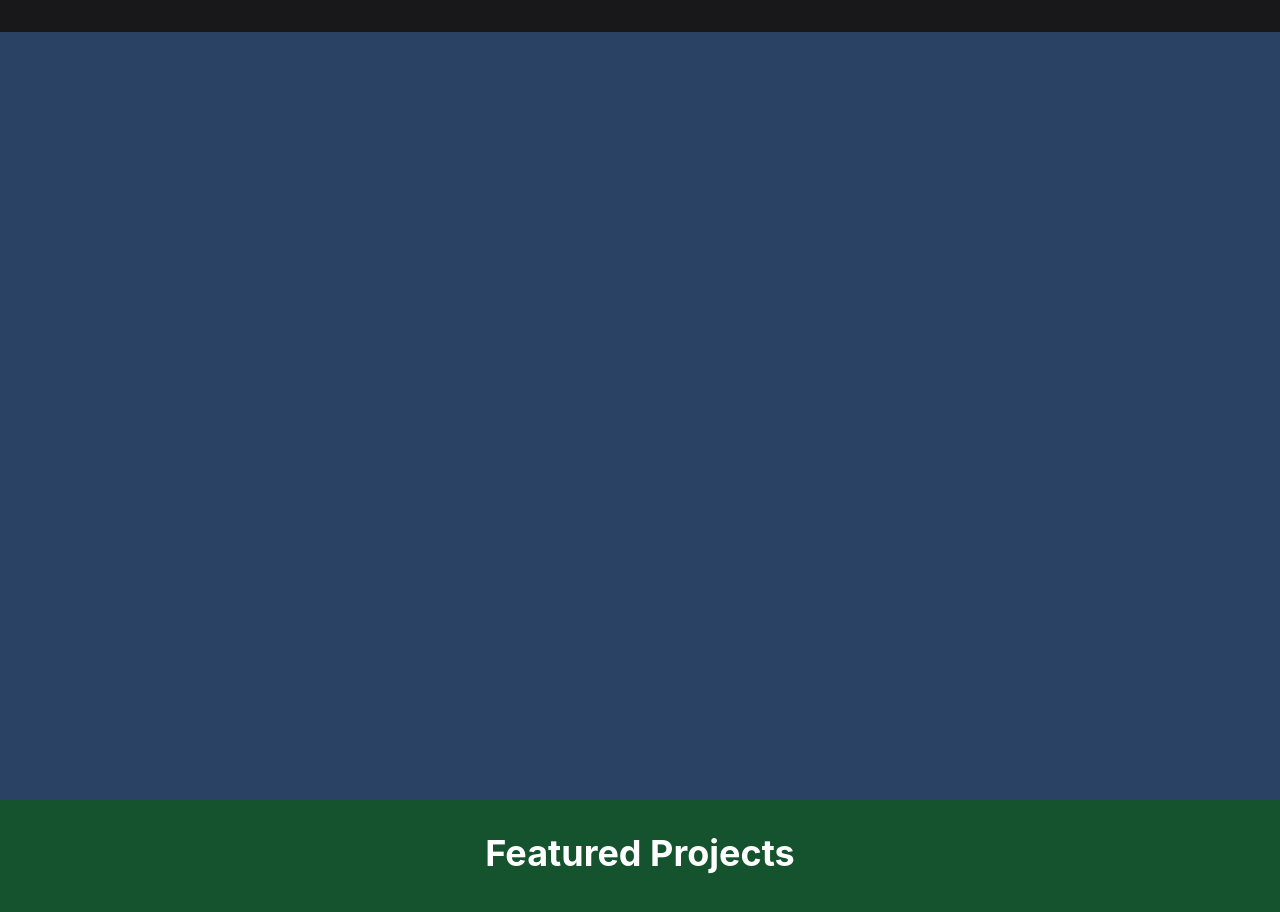
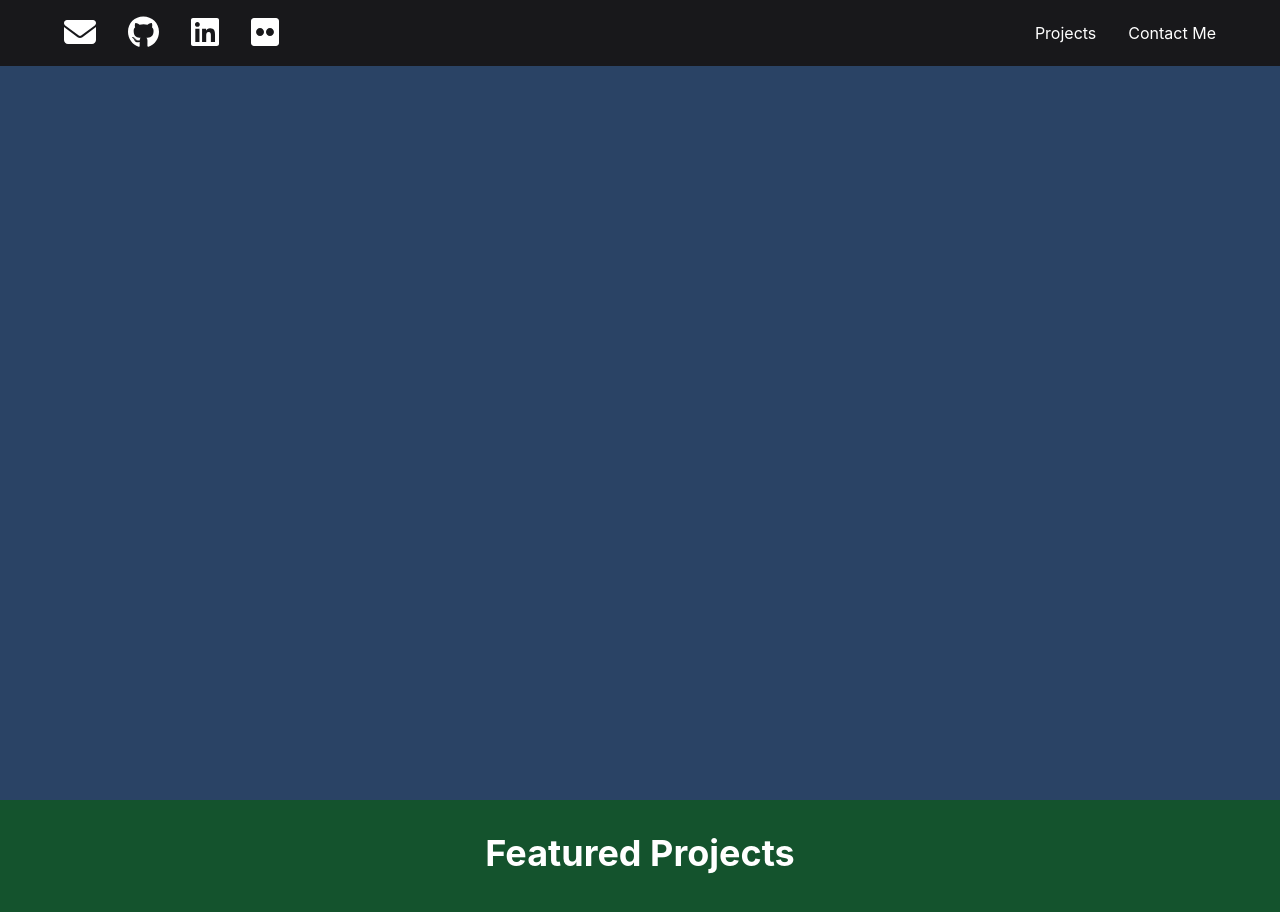
Before and after one commit to juanpg/coursera-portfolio, a React (Create React App) app: page / in a window 1280 px wide. Shown: the top 912 px of the page. Built offline with nearby package versions, Linux system fonts and the light colour scheme.

Commit message:
Header (Step 1 and 2)

```diff
--- a/src/components/Header.js
+++ b/src/components/Header.js
@@ -4,36 +4,36 @@ import { faEnvelope } from "@fortawesome/free-solid-svg-icons";
 import {
   faGithub,
   faLinkedin,
-  faMedium,
-  faStackOverflow,
+  faFlickr,
 } from "@fortawesome/free-brands-svg-icons";
 import { Box, HStack } from "@chakra-ui/react";
 
 const socials = [
   {
     icon: faEnvelope,
-    url: "mailto: hello@example.com",
+    url: "mailto: juanpg@gmail.com",
+    alt: "E-Mail"
   },
   {
     icon: faGithub,
-    url: "https://github.com",
+    url: "https://github.com/juanpg",
+    alt: "Github"
   },
   {
     icon: faLinkedin,
-    url: "https://www.linkedin.com",
+    url: "https://www.linkedin.com/in/juanpablogonzalezruiz/",
+    alt: "LinkedIn"
   },
   {
-    icon: faMedium,
-    url: "https://medium.com",
-  },
-  {
-    icon: faStackOverflow,
-    url: "https://stackoverflow.com",
+    icon: faFlickr,
+    url: "https://www.flickr.com/photos/juanpg",
+    alt: "Flickr"
   },
 ];
 
 const Header = () => {
   const handleClick = (anchor) => () => {
+    console.log(anchor);
     const id = `${anchor}-section`;
     const element = document.getElementById(id);
     if (element) {
@@ -64,11 +64,20 @@ const Header = () => {
           alignItems="center"
         >
           <nav>
-            {/* Add social media links based on the `socials` data */}
+            <HStack spacing={8}>
+            {
+              socials.map(social => (
+                <a key={social.alt} href={social.url} alt={social.alt}>
+                  <FontAwesomeIcon icon={social.icon} size="2x" />
+                </a>
+              ))
+            }
+            </HStack>
           </nav>
           <nav>
             <HStack spacing={8}>
-              {/* Add links to Projects and Contact me section */}
+              <a href="/#projects" alt="Projects" onClick={handleClick('projects')}>Projects</a>
+              <a href="/#contact-me" title="Contact Me" onClick={handleClick('contactme')}>Contact Me</a>
             </HStack>
           </nav>
         </HStack>
```
